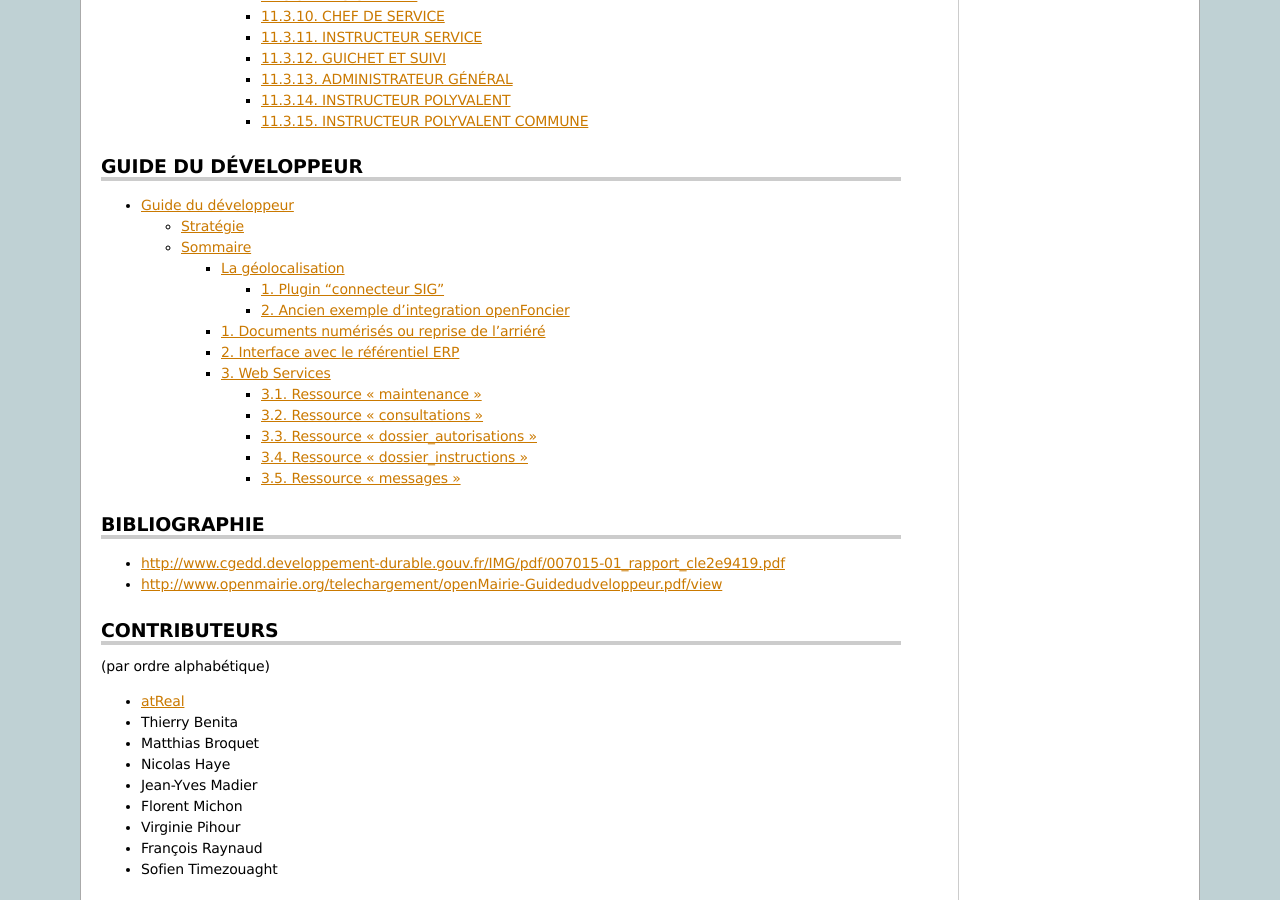
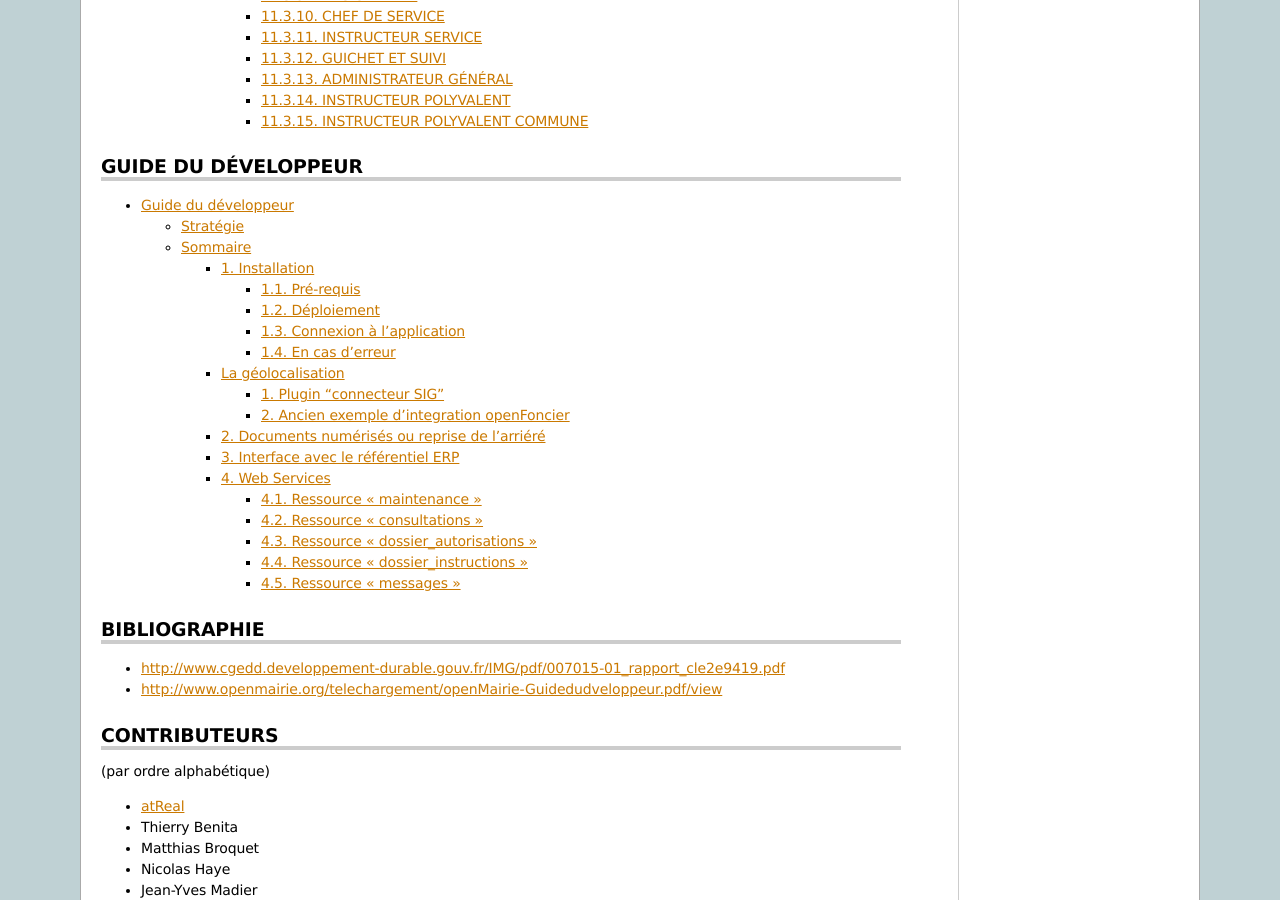
Before and after one commit to mpavaux/openads-documentation, a Sphinx documentation site: the page built from source/index.rst, in a window 1280 px wide and 900 px high, scrolled down 4297 px. Built offline with Sphinx 7.4.7, drawn with Linux system fonts in a browser that asks for light colours; some of the changed lines change nothing that is shown.

Commit message:
Ajoute des informations sur l'installation.

```diff
--- a/source/guide_developpeur/index.rst
+++ b/source/guide_developpeur/index.rst
@@ -3,6 +3,7 @@
 ####################
 Guide du développeur
 ####################
+
 
 Stratégie
 #########
@@ -16,6 +17,7 @@
     :maxdepth: 2
     :numbered:
 
+    installation.rst
     geolocalisation.rst
     document_numerise.rst
     interface_avec_le_referentiel_erp.rst
--- /dev/null
+++ b/source/guide_developpeur/installation.rst
@@ -0,0 +1,177 @@
+.. _installation:
+
+############
+Installation
+############
+
+.. note::
+
+    openADS est une application sensible, nécessitant un paramétrage précis.
+    Un mauvais paramétrage peut entrainer le non respect du code de l'urbanisme.
+    Ni l'équipe du projet openADS ni le chef de projet ne peuvent être tenus
+    pour responsables d'un éventuel dysfonctionnement comme ceci est précisé dans
+    la licence jointe. Vous pouvez, si vous le souhaitez, faire appel a un
+    prestataire spécialisé qui peut fournir support, hot-line, maintenance, et
+    garantir le fonctionnement en environnement de production.
+
+
+**********
+Pré-requis
+**********
+
+Vous devez avoir installé :
+
+- un serveur web (apache, ...)
+- PHP
+- le moteur de base de donnees PostGreSQL
+
+
+Sous windows, il est facile de trouver de la documentation pour l'installation
+de ces éléments en utilisant wamp (http://www.wampserver.com/) par exemple.
+
+
+Sous Linux, il est facile de trouver de la documentation pour l'installation de
+ces éléments sur votre distribution.
+
+
+***********
+Déploiement
+***********
+
+Installation des fichiers de l'applicatif
+=========================================
+
+Télécharger l'archive zip
+-------------------------
+
+http://adullact.net/frs/?group_id=390
+
+
+Décompresser l'archive zip dans le répertoire de votre serveur web
+------------------------------------------------------------------
+
+- Exemple sous windows dans wamp : wamp/www/openads
+- Exemple sous linux avec debian : /var/www/openads
+
+
+Création et initialisation de la base de données
+================================================
+
+Créer la base de données
+------------------------
+
+Il faut créer la base de données dans l'encodage UTF8. Par défaut la base de données s'appelle openads.
+
+
+Dans un environnement debian :
+
+.. code-block:: bash
+
+  createdb openads
+
+
+Initialiser la base de données
+------------------------------
+
+Il faut initialiser les tables, les séquences et données de paramétrage grâce au script data/pgsql/install.sql
+
+
+Dans un environnement debian depuis le répertoire data/pgsql/ :
+
+.. code-block:: bash
+
+  psql openads -f install.sql
+
+
+Configuration de l'applicatif
+=============================
+
+Positionner les permissions nécessaires au serveur web
+------------------------------------------------------
+
+Dans un environnement debian :
+
+.. code-block:: bash
+
+  chown -R www-data:www-data /var/www/openads
+
+
+Configuration de la connexion à la base de données
+--------------------------------------------------
+
+La configuration se fait dans le fichier `dyn/database.inc.php` :
+
+.. code-block:: php
+
+    <?php
+    ...
+    // PostGreSQL
+    $conn[1] = array(
+        "openADS", // Titre
+        "pgsql", // Type de base
+        "pgsql", // Type de base
+        "postgres", // Login
+        "postgres", // Mot de passe
+        "tcp", // Protocole de connexion
+        "localhost", // Nom d'hote
+        "5432", // Port du serveur
+        "", // Socket
+        "openads", // nom de la base
+        "AAAA-MM-JJ", // Format de la date
+        "openads", // Nom du schéma
+        "", // Préfixe
+        null, // Paramétrage pour l'annuaire LDAP
+        "mail-default", // Paramétrage pour le serveur de mail
+        "filestorage-default", // Paramétrage pour le stockage des fichiers
+    );
+    ...
+    ?>
+
+*************************
+Connexion à l'application
+*************************
+
+Ouverture dans le navigateur
+============================
+
+http://localhost/openads/
+
+'localhost' peut être remplacé par l'ip ou le nom de domaine du serveur.
+
+
+Login
+=====
+
+* Utilisateur "administrateur" :
+   - identifiant : admin
+   - mot de passe : admin
+
+Le message de bienvenue doit être affiché "Votre session est maintenant ouverte."
+
+
+***************
+En cas d'erreur
+***************
+
+Activer le mode debug
+=====================
+
+Il est possible d'activer le mode debug pour visualiser les messages d'erreur
+détaillés. Dans le fichier `dyn/debug.inc.php`, il faut commenter le mode
+production et décommenter le mode debug.
+
+Mode production :
+
+.. code-block:: php
+
+   //define('DEBUG', VERBOSE_MODE);
+   //define('DEBUG', DEBUG_MODE);
+   define('DEBUG', PRODUCTION_MODE);
+
+Mode debug :
+
+.. code-block:: php
+
+   //define('DEBUG', VERBOSE_MODE);
+   define('DEBUG', DEBUG_MODE);
+   //define('DEBUG', PRODUCTION_MODE);
```
